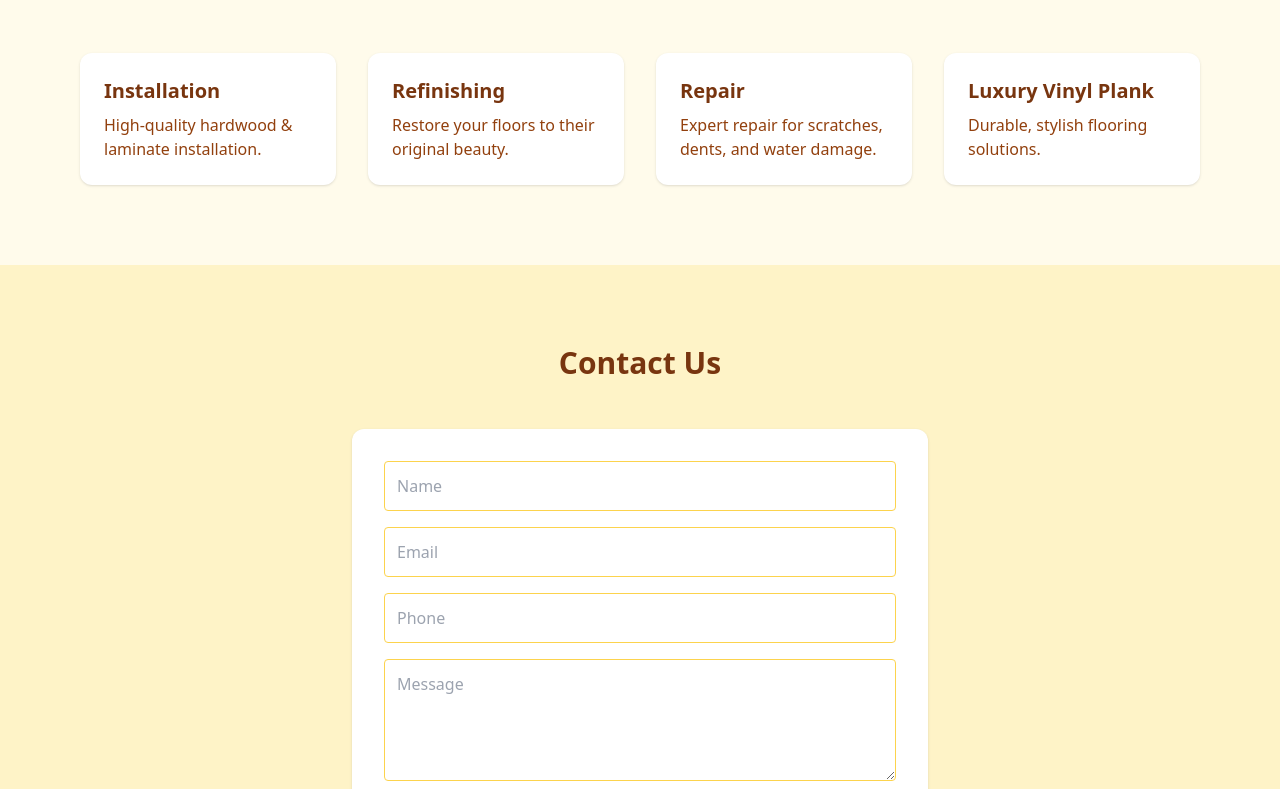
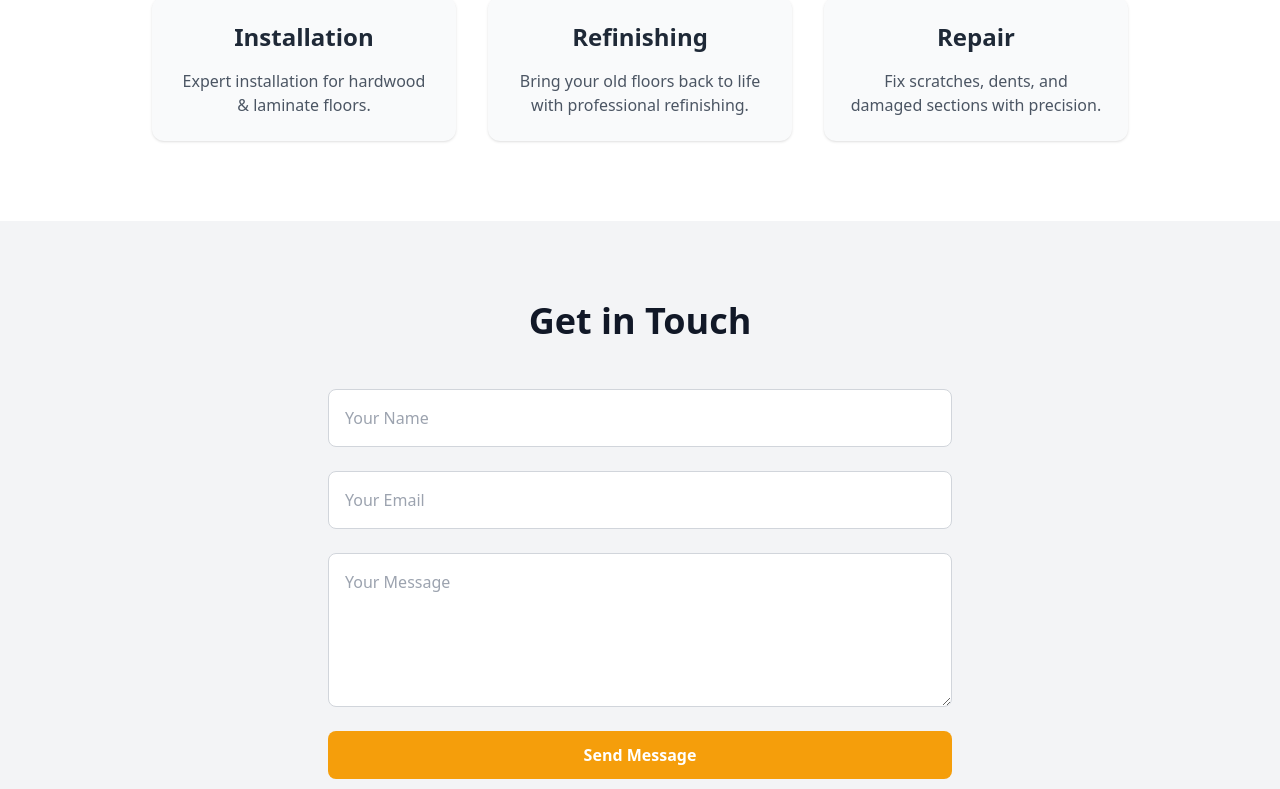
Before and after one commit to owenmoloney/woodflooring-site, a React (Vite) app: page / in a window 1280 px wide. Shown: the part 971-1760 px from the top of the page. Built offline with nearby package versions, Linux system fonts and the light colour scheme.

Commit message:
New Main Pages  Delpoyment

```diff
--- a/src/App.tsx
+++ b/src/App.tsx
@@ -1,17 +1,16 @@
-import Navbar from "./components/Navbar";
+// src/App.tsx
 import Hero from "./components/Hero";
 import Services from "./components/Services";
 import Contact from "./components/Contact";
-import Footer from "./components/Footer";
 
-export default function App() {
+const App = () => {
   return (
-    <>
-      <Navbar />
+    <div className="font-sans">
       <Hero />
       <Services />
       <Contact />
-      <Footer />
-    </>
+    </div>
   );
-}
+};
+
+export default App;
--- /dev/null
+++ b/src/components/About.tsx
@@ -0,0 +1,24 @@
+// src/components/Hero.tsx
+
+const Hero = () => {
+  return (
+    <section className="relative bg-gray-100 min-h-screen flex items-center justify-center text-center">
+      <div className="max-w-3xl px-6">
+        <h1 className="text-5xl font-bold mb-4 text-gray-900">
+          Premium Wood Flooring in NYC
+        </h1>
+        <p className="text-lg mb-8 text-gray-700">
+          Installation, refinishing, and repair services for your home or business.
+        </p>
+        <a
+          href="#contact"
+          className="inline-block bg-amber-500 text-white px-6 py-3 rounded-lg font-semibold hover:bg-amber-600 transition"
+        >
+          Get a Quote
+        </a>
+      </div>
+    </section>
+  );
+};
+
+export default Hero;
--- a/src/components/Contact.tsx
+++ b/src/components/Contact.tsx
@@ -1,17 +1,34 @@
+// src/components/Contact.tsx
 
-export default function Contact() {
+const Contact = () => {
   return (
-    <section id="contact" className="py-20 bg-amber-100">
-      <h3 className="text-3xl font-bold text-center text-amber-900 mb-12">Contact Us</h3>
-      <form className="max-w-xl mx-auto bg-white rounded-xl shadow p-8 flex flex-col space-y-4">
-        <input type="text" placeholder="Name" className="border border-amber-300 rounded p-3" />
-        <input type="email" placeholder="Email" className="border border-amber-300 rounded p-3" />
-        <input type="text" placeholder="Phone" className="border border-amber-300 rounded p-3" />
-        <textarea placeholder="Message" className="border border-amber-300 rounded p-3" rows={4}></textarea>
-        <button type="submit" className="bg-amber-900 text-white px-6 py-3 rounded-lg hover:bg-amber-700 transition">
+    <section id="contact" className="py-20 bg-gray-100 text-center">
+      <h2 className="text-4xl font-bold mb-12 text-gray-900">Get in Touch</h2>
+      <form className="max-w-2xl mx-auto flex flex-col gap-6 px-6">
+        <input
+          type="text"
+          placeholder="Your Name"
+          className="p-4 rounded-lg border border-gray-300 focus:outline-none focus:ring-2 focus:ring-amber-500"
+        />
+        <input
+          type="email"
+          placeholder="Your Email"
+          className="p-4 rounded-lg border border-gray-300 focus:outline-none focus:ring-2 focus:ring-amber-500"
+        />
+        <textarea
+          placeholder="Your Message"
+          rows={5}
+          className="p-4 rounded-lg border border-gray-300 focus:outline-none focus:ring-2 focus:ring-amber-500"
+        ></textarea>
+        <button
+          type="submit"
+          className="bg-amber-500 text-white px-6 py-3 rounded-lg font-semibold hover:bg-amber-600 transition"
+        >
           Send Message
         </button>
       </form>
     </section>
   );
-}
+};
+
+export default Contact;
--- a/src/components/Services.tsx
+++ b/src/components/Services.tsx
@@ -1,23 +1,25 @@
+// src/components/Services.tsx
 
 const services = [
-  { title: "Installation", desc: "High-quality hardwood & laminate installation." },
-  { title: "Refinishing", desc: "Restore your floors to their original beauty." },
-  { title: "Repair", desc: "Expert repair for scratches, dents, and water damage." },
-  { title: "Luxury Vinyl Plank", desc: "Durable, stylish flooring solutions." },
+  { title: "Installation", description: "Expert installation for hardwood & laminate floors." },
+  { title: "Refinishing", description: "Bring your old floors back to life with professional refinishing." },
+  { title: "Repair", description: "Fix scratches, dents, and damaged sections with precision." },
 ];
 
-export default function Services() {
+const Services = () => {
   return (
-    <section id="services" className="py-20 bg-amber-50">
-      <h3 className="text-3xl font-bold text-center text-amber-900 mb-12">Our Services</h3>
-      <div className="grid md:grid-cols-2 lg:grid-cols-4 gap-8 px-6 md:px-20">
-        {services.map((s) => (
-          <div key={s.title} className="bg-white rounded-xl shadow p-6 hover:shadow-lg transition">
-            <h4 className="text-xl font-semibold text-amber-900 mb-2">{s.title}</h4>
-            <p className="text-amber-800">{s.desc}</p>
+    <section className="py-20 bg-white text-center">
+      <h2 className="text-4xl font-bold mb-12 text-gray-900">Our Services</h2>
+      <div className="max-w-5xl mx-auto grid grid-cols-1 md:grid-cols-3 gap-8 px-6">
+        {services.map((service) => (
+          <div key={service.title} className="p-6 bg-gray-50 rounded-xl shadow hover:shadow-lg transition">
+            <h3 className="text-2xl font-semibold mb-4 text-gray-800">{service.title}</h3>
+            <p className="text-gray-600">{service.description}</p>
           </div>
         ))}
       </div>
     </section>
   );
-}
+};
+
+export default Services;
```
Also changed, not shown: src/components/Gallery.tsx (added).
